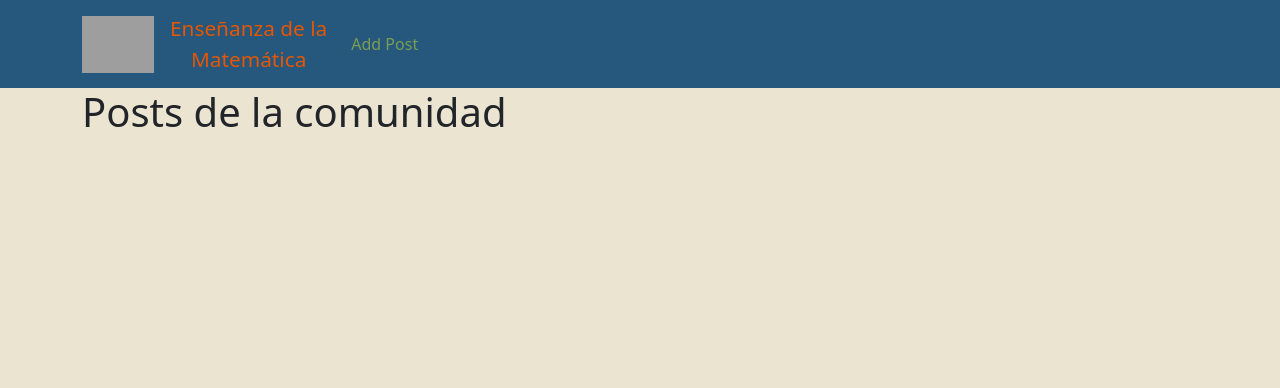
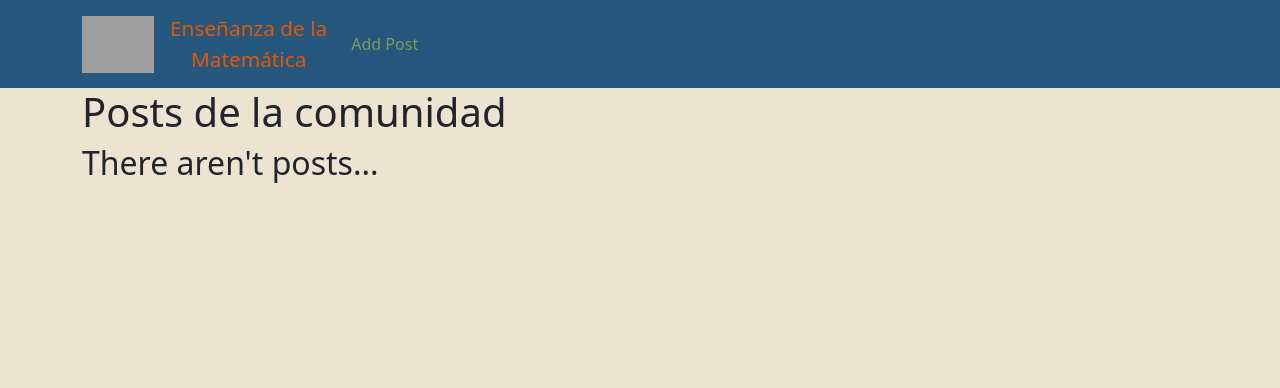
Before and after one commit to migo8591/blog_teaching_math, a Python web app: template app/public/templates/public/index.html in a window 1280 px wide. Shown: the top 388 px of the page. Run offline with Jinja, Linux system fonts and the light colour scheme; the template is opened without the code that fills it, so the values that code supplies are empty; grey boxes are pictures that could not be loaded.

Commit message:
I missed some details

```diff
--- a/app/public/routes.py
+++ b/app/public/routes.py
@@ -8,7 +8,8 @@ from ..extensions import db
 
 @public_bp.route("/")
 def index():
-    return render_template("public/index.html")
+    publicaciones=Posts.query.order_by(Posts.date_posted)
+    return render_template("public/index.html", posts=publicaciones)
 
 @public_bp.route("/addPost", methods=['GET', 'POST'])
 def addPost():
--- a/app/public/templates/public/index.html
+++ b/app/public/templates/public/index.html
@@ -7,5 +7,17 @@
 {% block content %}
 
 <h1 class="titleMain">Posts de la comunidad</h1>
+{% for post in posts %}
+<div class="shadow p-3 mb-2 bg-body rounded">
 
+        <h4>{{post.title}}</h4>
+
+</div>
+{% else %}
+<h2>There aren't posts...</h2>
+<script>
+    var myTitle = document.querySelector("#title")
+    myTitle.style.display="none"
+</script>
+{% endfor%}
 {% endblock %}
```
